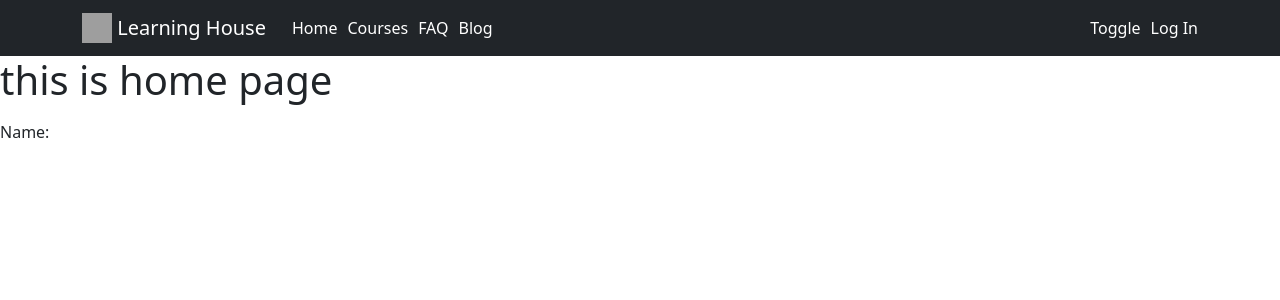
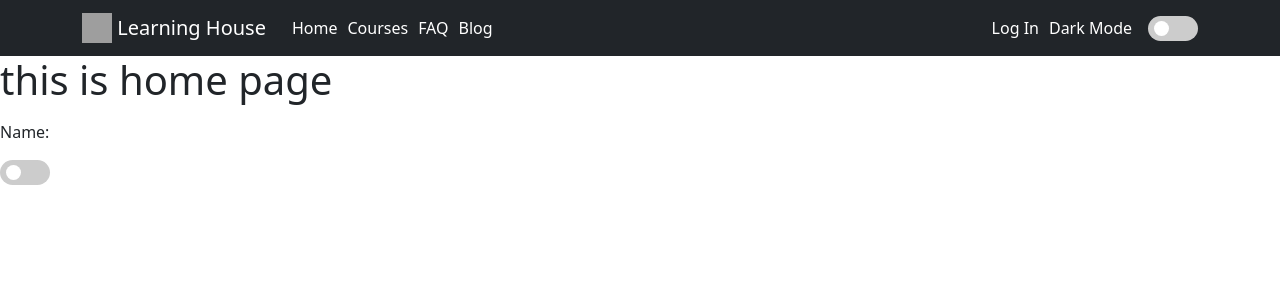
Before and after one commit to Ankan112/learning-house-client, a React (Create React App) app: page / in a window 1280 px wide. Shown: the top 300 px of the page. Built offline with nearby package versions, Linux system fonts and the light colour scheme; no server answers; grey boxes are pictures that could not be loaded.

Commit message:
toggle implement on navber

```diff
--- a/src/Toggle/Toggle.css
+++ b/src/Toggle/Toggle.css
@@ -0,0 +1,61 @@
+.switch {
+    position: relative;
+    display: inline-block;
+    width: 50px;
+    height: 25px;
+}
+
+/* Hide default HTML checkbox */
+.switch input {
+    opacity: 0;
+    width: 0;
+    height: 0;
+}
+
+/* The slider */
+.slider {
+    position: absolute;
+    cursor: pointer;
+    top: 0;
+    left: 0;
+    right: 0;
+    bottom: 0;
+    background-color: #ccc;
+    -webkit-transition: .4s;
+    transition: .4s;
+}
+
+.slider:before {
+    position: absolute;
+    content: "";
+    height: 15px;
+    width: 15px;
+    left: 6px;
+    bottom: 5px;
+    background-color: white;
+    -webkit-transition: .4s;
+    transition: .4s;
+}
+
+input:checked+.slider {
+    background-color: #2196F3;
+}
+
+input:focus+.slider {
+    box-shadow: 0 0 1px #2196F3;
+}
+
+input:checked+.slider:before {
+    -webkit-transform: translateX(26px);
+    -ms-transform: translateX(26px);
+    transform: translateX(26px);
+}
+
+/* Rounded sliders */
+.slider.round {
+    border-radius: 34px;
+}
+
+.slider.round:before {
+    border-radius: 50%;
+}
--- a/src/Toggle/Toggle.js
+++ b/src/Toggle/Toggle.js
@@ -4,7 +4,10 @@ import './Toggle.css'
 const Toggle = () => {
     return (
         <div>
-
+            <label className="switch">
+                <input type="checkbox" />
+                <span className="slider round"></span>
+            </label>
         </div>
     );
 };
--- a/src/pages/CoursesInfo/CoursesInfo.js
+++ b/src/pages/CoursesInfo/CoursesInfo.js
@@ -13,6 +13,7 @@ const CoursesInfo = () => {
                 <Card.Img variant="top" src={img} />
                 <Card.Body>
                     <Card.Title>{name}</Card.Title>
+                    <p>Online education enables the teacher and the student to set their own learning pace, and there's the added flexibility of setting a schedule that fits everyone's agenda.</p>
                 </Card.Body>
                 <ListGroup className="list-group-flush">
                     <ListGroup.Item> <b>Total {price} Taka</b> </ListGroup.Item>
--- a/src/pages/Navigation/Navigation.js
+++ b/src/pages/Navigation/Navigation.js
@@ -6,6 +6,7 @@ import { Link } from 'react-router-dom';
 import { AuthContext } from '../../Context/UserContext';
 import { FaRegUserCircle } from 'react-icons/fa';
 import './Navigation.css'
+import Toggle from '../../Toggle/Toggle';
 
 const Navigation = () => {
     const { user, logOut } = useContext(AuthContext);
@@ -30,14 +31,15 @@ const Navigation = () => {
                         <Link className='route' to="/blog">Blog</Link>
 
                     </Nav>
+
                     {
                         user && user.uid ?
 
-                            <Nav className='md:d-flex md:align-items-center'>
-                                <div style={{ cursor: 'pointer' }} title={user.displayName}>
+                            <Nav className=''>
+                                <div className='md:d-flex md:align-items-center' style={{ cursor: 'pointer' }} title={user.displayName}>
                                     {
                                         user.email ?
-                                            <img style={{ width: '30px', height: '30px', borderRadius: '50%' }} src={user.photoURL} alt="" />
+                                            <img style={{ width: '22px', height: '22px', borderRadius: '50%' }} src={user.photoURL} alt="" />
                                             :
                                             <FaRegUserCircle className='icon' />
                                     }
@@ -47,11 +49,12 @@ const Navigation = () => {
                             </Nav>
                             :
                             <Nav>
-                                <Link className='route' to="/blog">Toggle</Link>
+
                                 <Link className='route' to="/login">Log In</Link>
                             </Nav>
                     }
 
+                    <span className='route me-3'>Dark Mode</span> <Toggle></Toggle>
 
                 </Navbar.Collapse>
             </Container>
```
